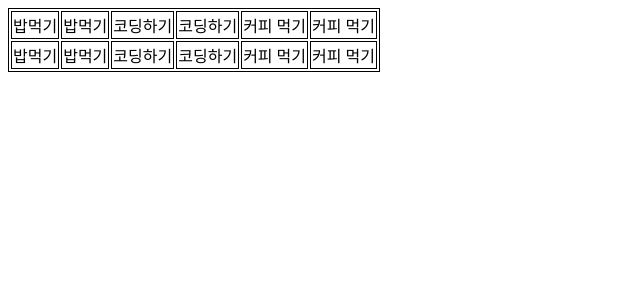
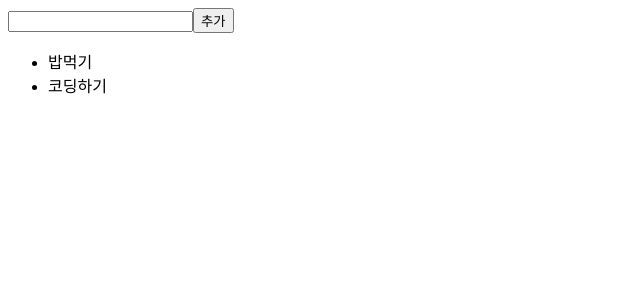
Before and after one commit to lineJeong/react-js-practice, a React (Create React App) app in the folder star-coding/: page / in a window 1280 px wide. Shown: the top 300 px of the page, without its empty margins (0-640 px from the left). Built offline with nearby package versions, Linux system fonts and the light colour scheme.

Commit message:
List와 Key

```diff
--- a/star-coding/src/App.js
+++ b/star-coding/src/App.js
@@ -22,12 +22,15 @@
 
 // React.Fragment
 // import Tip1 from "./fragment/Tip1";
-import Tip2 from "./fragment/Tip2";
+// import Tip2 from "./fragment/Tip2";
+
+// List와 Key
+import Key from "./key/Key";
 
 function App() {
   return (
     <>
-      <Tip2 />
+      <Key />
     </>
   );
 }
--- /dev/null
+++ b/star-coding/src/key/Key.js
@@ -0,0 +1,34 @@
+import { useState } from "react";
+
+function Key() {
+  const [inputValue, setInputValue] = useState("");
+  const [list, setList] = useState([
+    { id: "1", value: "밥먹기" },
+    { id: "2", value: "코딩하기" },
+  ]);
+
+  const addToList = () => {
+    setList((prevList) => [
+      { id: list.length + 1 + "", value: inputValue },
+      ...prevList,
+    ]);
+    setInputValue("");
+  };
+
+  return (
+    <>
+      <input
+        value={inputValue}
+        onChange={(e) => setInputValue(e.target.value)}
+      />
+      <button onClick={addToList}>추가</button>
+      <ul>
+        {list.map((item) => (
+          <li key={item.id}>{item.value}</li>
+        ))}
+      </ul>
+    </>
+  );
+}
+
+export default Key;
```
